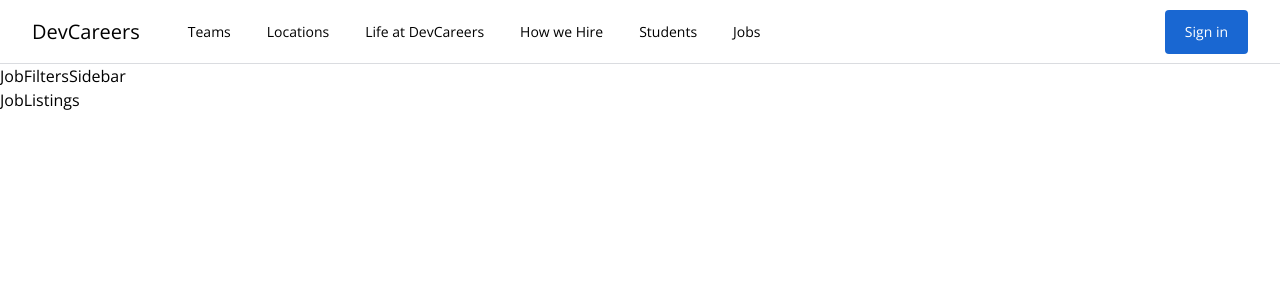
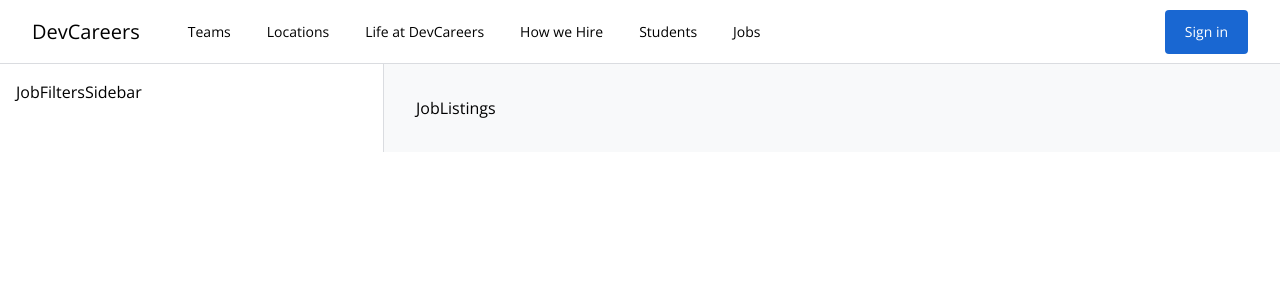
Before and after one commit to brwmaster/job-search, a Vue app: page /jobs/results in a window 1280 px wide. Shown: the top 300 px of the page. Built offline with nearby package versions, Linux system fonts and the light colour scheme.

Commit message:
Add styling to the JobResultsView, JobListings and JobFiltersSidebar

```diff
--- a/src/components/JobResults/JobFiltersSidebar/JobFiltersSidebar.vue
+++ b/src/components/JobResults/JobFiltersSidebar/JobFiltersSidebar.vue
@@ -1,5 +1,9 @@
 <template>
-  <div>JobFiltersSidebar</div>
+  <div
+    class="flex w-96 flex-col border-r border-solid border-brand-gray-1 bg-white p-4"
+  >
+    JobFiltersSidebar
+  </div>
 </template>
 
 <script>
--- a/src/components/JobResults/JobListings.vue
+++ b/src/components/JobResults/JobListings.vue
@@ -1,4 +1,6 @@
-<template><main>JobListings</main></template>
+<template>
+  <main class="flex-auto bg-brand-gray-2 p-8">JobListings</main>
+</template>
 
 <script>
 export default {
--- a/src/views/JobResultsView.vue
+++ b/src/views/JobResultsView.vue
@@ -1,5 +1,5 @@
 <template>
-  <div>
+  <div class="flex w-full flex-row flex-nowrap">
     <job-filters-sidebar />
     <job-listings />
   </div>
```
